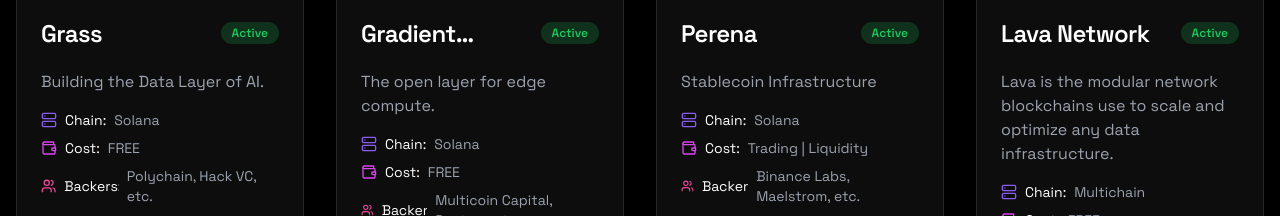
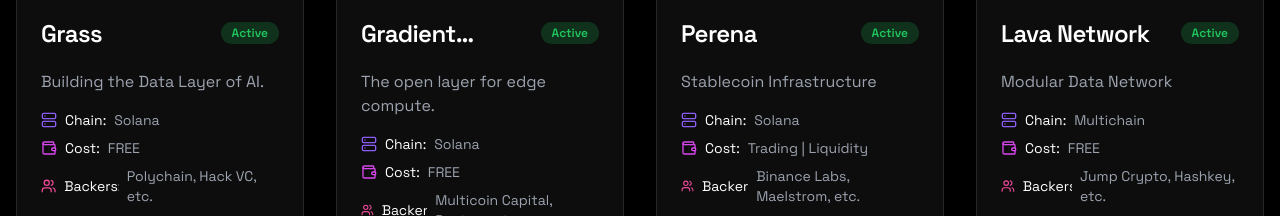
Before and after one commit to DownMan01/notedrop.xyz, a Next.js app: page / in a window 1280 px wide. Shown: the part 1423-1639 px from the top of the page. Built offline with nearby package versions, Linux system fonts and the light colour scheme.

Commit message:
Update page.tsx

```diff
--- a/page.tsx
+++ b/page.tsx
@@ -61,7 +61,7 @@ export default function Home() {
       id: "4",
       name: "Lava Network",
       image: "https://pbs.twimg.com/profile_images/1628433459977850882/l4oqDz8R_400x400.jpg",
-      description: "Lava is the modular network blockchains use to scale and optimize any data infrastructure.",
+      description: "Modular Data Network",
       chain: "Multichain",
       cost: "FREE",
       backers: "Jump Crypto, Hashkey, etc.",
```
